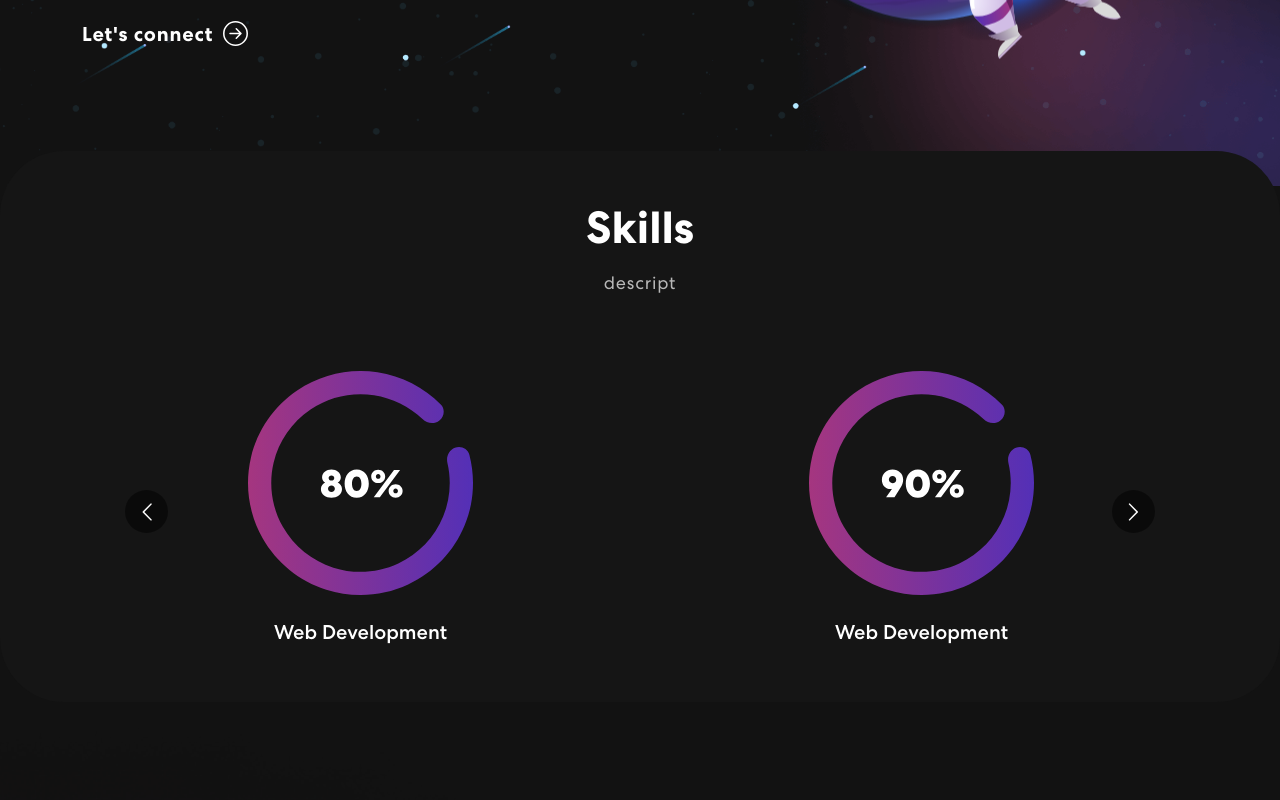
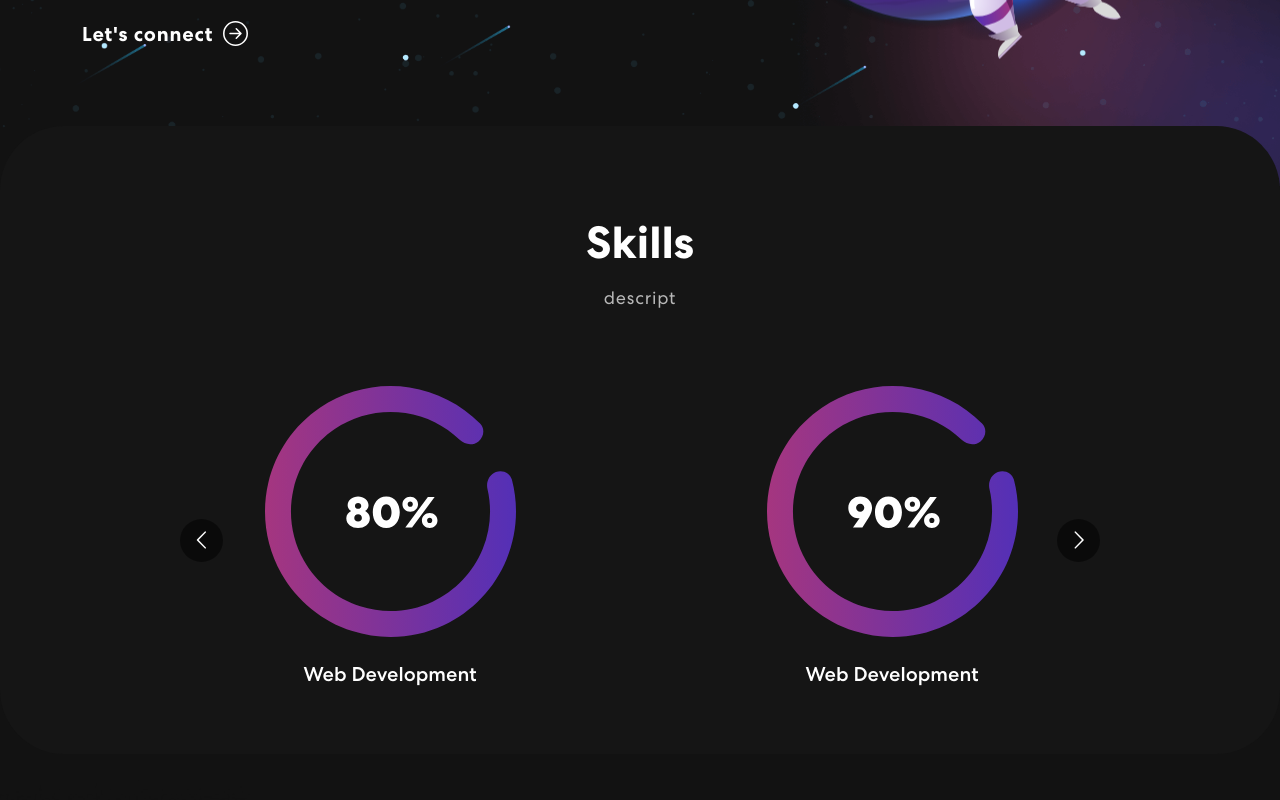
Before and after one commit to fluffyjohnny/Portfolio, a React (Create React App) app: page / in a window 1280 px wide. Shown: the part 580-1380 px from the top of the page. Built offline with nearby package versions, Linux system fonts and the light colour scheme; no server answers.

Commit message:
add most css for all the components

```diff
--- a/src/App.css
+++ b/src/App.css
@@ -302,18 +302,19 @@ nav.navbar .navbar-toggler[aria-expanded="true"] .navbar-toggler-icon {
 
 /************ Skills Css ************/
 .skill {
-  padding: 0 0 50px 0;
+  padding: 0 0 70px 0;
   position: relative;
 }
 .skill-bx {
   background: #151515;
   border-radius: 64px;
   text-align: center;
-  padding: 50px 50px;
-  margin-top: -35px;
+  padding: 60px 50px;
+  margin-top: -60px;
 }
 .skill h2 {
 	font-size: 45px;
+  padding-top: 30px;
 	font-weight: 700;
 }
 .skill p {
@@ -324,12 +325,12 @@ nav.navbar .navbar-toggler[aria-expanded="true"] .navbar-toggler-icon {
     margin: 14px 0 75px 0;
 }
 .skill-slider {
-  width: 95%;
+  width: 85%;
   margin: 0 auto;
   position: relative;
 }
 .skill-slider .item img {
-  width: 40%;
+  width: 50%;
   margin: 0 auto 25px auto;
 }
 .background-image-left {
@@ -342,9 +343,9 @@ nav.navbar .navbar-toggler[aria-expanded="true"] .navbar-toggler-icon {
 
 /************ Projects Css ************/
 .project {
-  padding: 80px 0;
+  padding: 120px 0;
   position: relative;
-  background-color: black;
+  background-color: rgb(26, 23, 23);
 }
 .project h2 {
 	font-size: 45px;
@@ -412,6 +413,7 @@ nav.navbar .navbar-toggler[aria-expanded="true"] .navbar-toggler-icon {
 .nav-link#projects-tabs-tab-third {
   border: 1px solid rgba(255, 255, 255, 0.5);
   border-radius: 0 55px 55px 0;
+  z-index: 2;
 }
 .proj-imgbx {
   position: relative;
@@ -458,21 +460,22 @@ nav.navbar .navbar-toggler[aria-expanded="true"] .navbar-toggler-icon {
   letter-spacing: 0.8px;
 }
 .background-image-right {
-  top: 20%;
+  top: 10%;
   position: absolute;
   bottom: 0;
   width: 35%;
   right: 0;
-  z-index: -4;
+  z-index: 1;
 }
 
 /************ Projects Css ************/
 .contact {
   background: linear-gradient(90.21deg, #AA367C -5.91%, #4A2FBD 111.58%);
-  padding: 60px 0 200px 0;
+  border-radius: 20px;
+  padding: 50px 0 200px 0;
 }
 .contact img {
-  width: 92%;
+  width: 92% !important;
 }
 .contact h2 {
 	font-size: 45px;
@@ -604,7 +607,7 @@ nav.navbar .navbar-toggler[aria-expanded="true"] .navbar-toggler-icon {
   color: #fff;
   font-weight: 500;
   letter-spacing: 0.5px;
-  border-radius: 18px;
+  border-radius: 19px;
 }
 .footer img {
   width: 26%;
```
